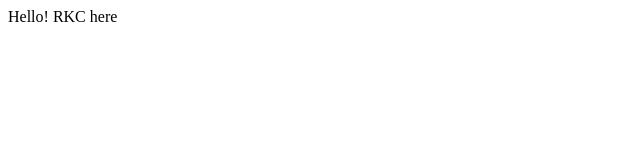
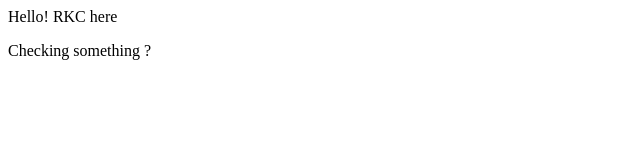
Before and after one commit to rkc007/rahul.github.io, a plain HTML site: page index.html in a window 1280 px wide. Shown: the whole page, without its empty margins (0-640 px from the left). Drawn offline with Linux system fonts and the light colour scheme.

Commit message:
Minor checking

```diff
--- a/index.html
+++ b/index.html
@@ -1 +1,2 @@
 Hello! RKC here
+<p> Checking something ?</p>
```
